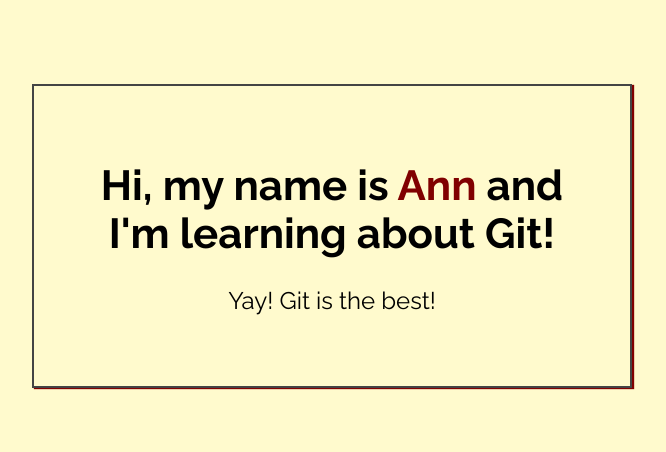
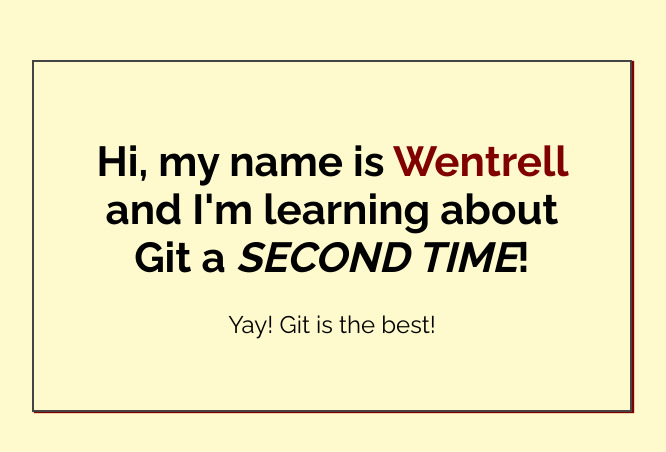
Before and after one commit to wmcqueen9/first-repo, a plain HTML site: page index.html in a window 1280 px wide. Shown: the part 164-616 px from the top of the page, without its empty margins (308-974 px from the left). Drawn offline with Linux system fonts and the light colour scheme.

Commit message:
Added name to index.html

```diff
--- a/index.html
+++ b/index.html
@@ -14,7 +14,7 @@
 <body>
 
     <div class="greeting">
-        <h1>Hi, my name is <span class="highlight">Ann</span> and I'm learning about Git! </h1>
+        <h1>Hi, my name is <span class="highlight">Wentrell</span> and I'm learning about Git a <em>SECOND TIME</em>! </h1>
 
         <p>Yay! Git is the best!</p>
     </div>
```
